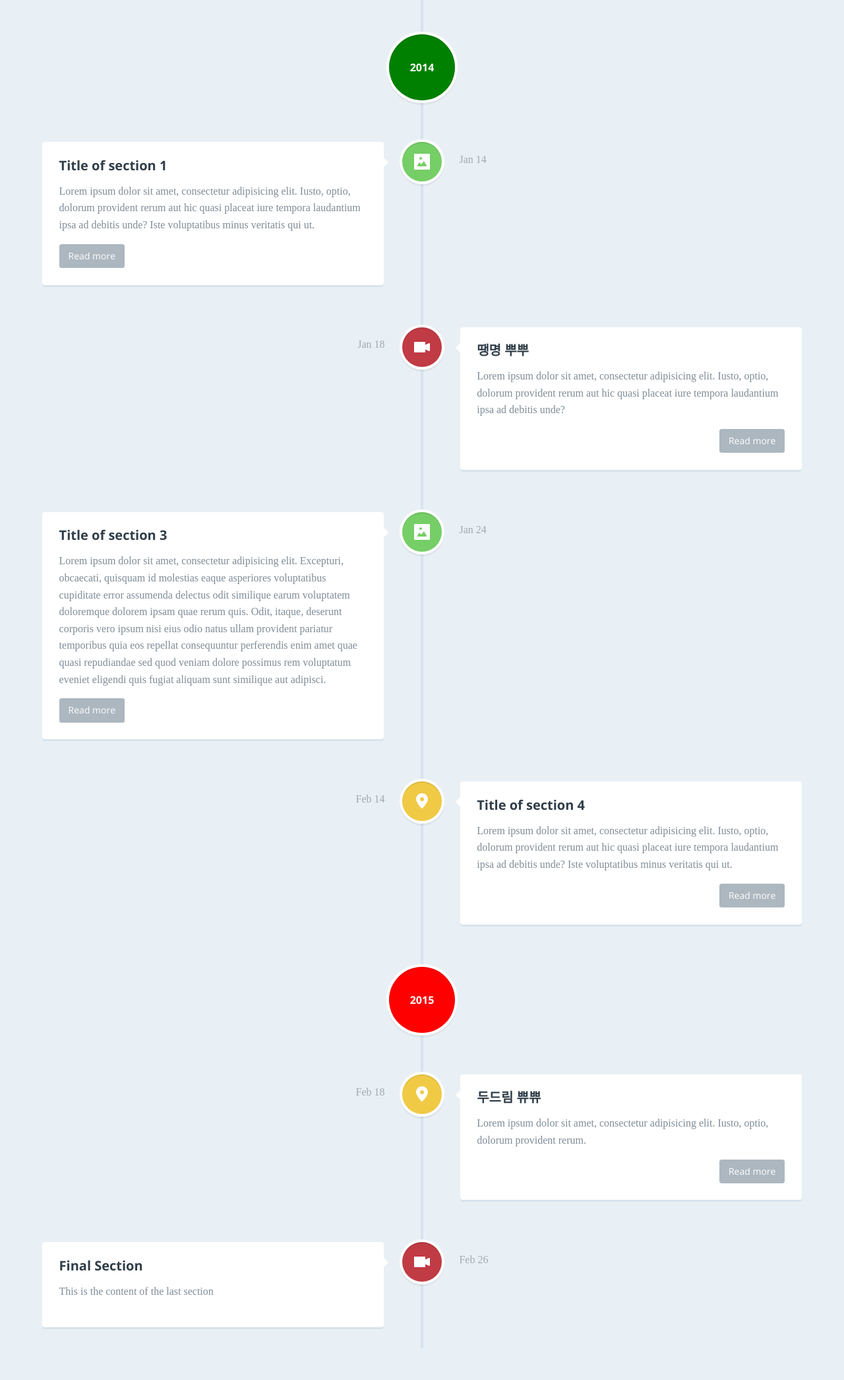
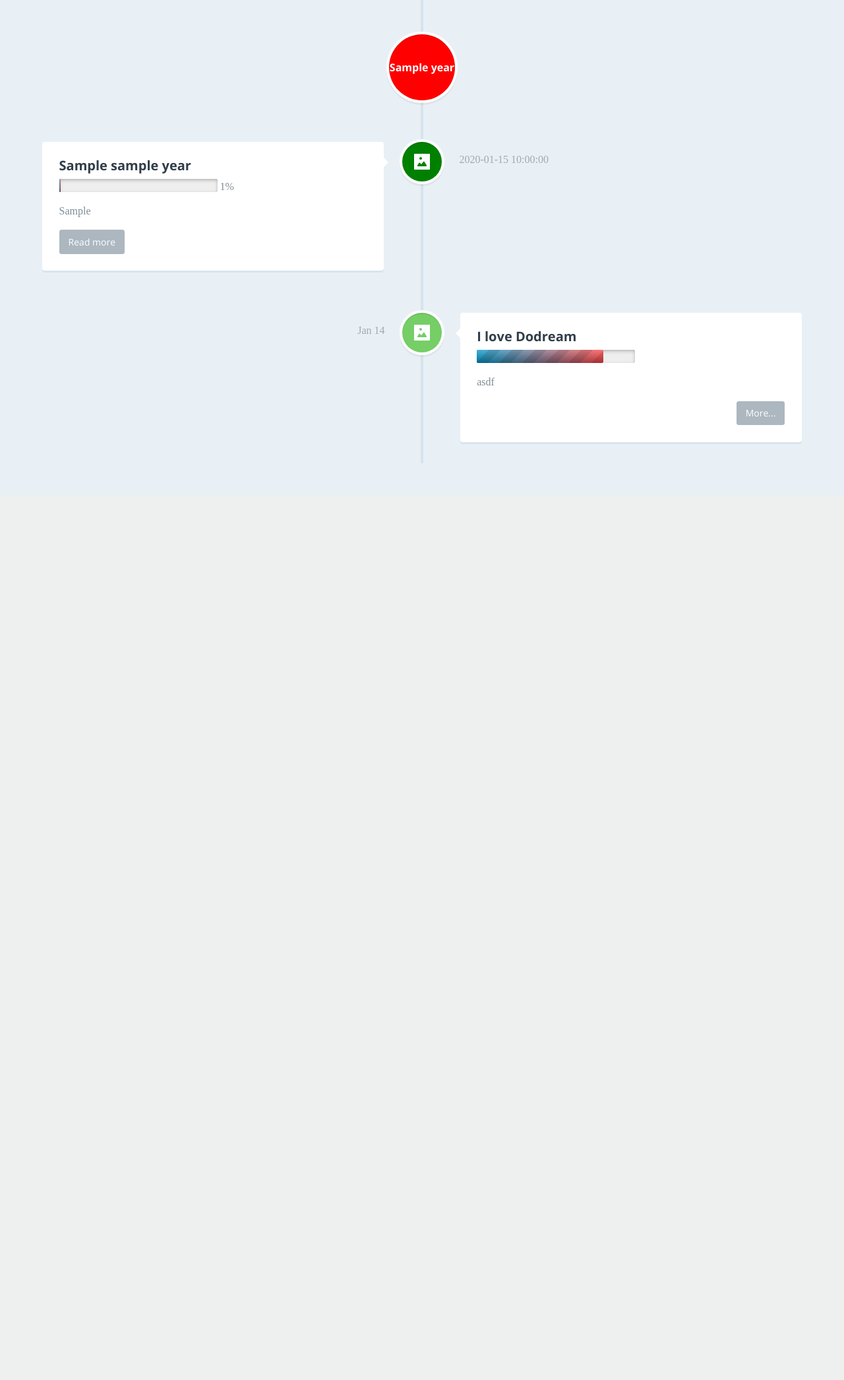
Before and after one commit to Kcrong/attract, a Flask app: template app/templates/timeline.html in a window 1280 px wide. Shown: the part 80-2171 px from the top of the page at 66% size. After the commit the page ends 782 px from the top, so only its background shows below. Run offline with Flask 2, Linux system fonts and the light colour scheme; the template is opened without the code that fills it: most values are stand-ins (such as "Sample title", 1, 10 or a date in 2020); some libraries are stand-ins or nearby versions; some web fonts are replaced.

Commit message:
complete timeline

```diff
--- a/app/DoMyung/models.py
+++ b/app/DoMyung/models.py
@@ -14,11 +14,13 @@ class Party(db.Model):
 class Promise(db.Model):
     id = db.Column(db.Integer, primary_key=True)
     party = db.Column(db.Integer, db.ForeignKey('party.id'))
+    date = db.Column(db.DATE, nullable=False)
     title = db.Column(db.String(30))
     details = db.Column(db.String(300))
-    active_yn = db.Column(db.BOOLEAN, default=True)
+    percentage = db.Column(db.Integer, nullable=False, default=0)
 
-    def __init__(self, title, details, party):
+    def __init__(self, title, details, party, date):
         self.title = title
         self.details = details
         self.party = party
+        self.date = date
--- a/app/static/css/timeline/style.css
+++ b/app/static/css/timeline/style.css
@@ -512,3 +512,33 @@ header h1 {
 #right {
   float:right;
 }
+progress[value] {
+  /* Reset the default appearance */
+  -webkit-appearance: none;
+   appearance: none;
+
+  margin-top: 10px;
+
+  width: 15em;
+  height: 20px;
+}
+
+progress[value]::-webkit-progress-bar {
+  background-color: #eee;
+  border-radius: 2px;
+  box-shadow: 0 2px 5px rgba(0, 0, 0, 0.25) inset;
+}
+
+progress[value]::-webkit-progress-value {
+  background-image:
+	   -webkit-linear-gradient(-45deg,
+	                           transparent 33%, rgba(0, 0, 0, .1) 33%,
+	                           rgba(0,0, 0, .1) 66%, transparent 66%),
+	   -webkit-linear-gradient(top,
+	                           rgba(255, 255, 255, .25),
+	                           rgba(0, 0, 0, .25)),
+	   -webkit-linear-gradient(left, #09c, #f44);
+
+    border-radius: 2px;
+    background-size: 35px 20px, 100% 100%, 100% 100%;
+}
--- a/app/templates/timeline.html
+++ b/app/templates/timeline.html
@@ -5,9 +5,13 @@
 	<meta name="viewport" content="width=device-width, initial-scale=1">
 
 	<link href='http://fonts.googleapis.com/css?family=Droid+Serif|Open+Sans:400,700' rel='stylesheet' type='text/css'>
+    <link href='http://fonts.googleapis.com/css?family=Lato:300,400,300italic,400italic' rel='stylesheet' type='text/css'>
+    <link href='http://fonts.googleapis.com/css?family=Montserrat:400,700' rel='stylesheet' type='text/css'>
 
 	<link rel="stylesheet" href="css/timeline/reset.css"> <!-- CSS reset -->
 	<link rel="stylesheet" href="css/timeline/style.css"> <!-- Resource style -->
+
+
 	<script src="js/timeline/modernizr.js"></script> <!-- Modernizr -->
 
 	<title>Responsive Vertical Timeline</title>
@@ -32,102 +36,151 @@
         <div style="margin-top: 100px"></div>
 		<!-- finish -->
 
+
+        {% for year in years %}
+            <div class="cd-timeline-block-big">
+            {% if promise_data[year|string][0]['promise_party'] == 2 %}
+                <div class="cd-timeline-img cd-dodream cd-big bounce-in" style="padding-top:42px;">
+            {% else %}
+                <div class="cd-timeline-img cd-sinmyung cd-big bounce-in" style="padding-top:42px;">
+            {% endif %}
+                    <h1 style="text-align: center; color: white">{{ year }}</h1>
+                </div>
+
+                    <div class="cd-timeline-content" style="visibility: hidden">
+                </div>
+            </div>
+            {%  for data in promise_data[year|string] %}
+
+                <div class="cd-timeline-block">
+                    <div class="cd-timeline-img cd-dodream bounce-in">
+
+                        <img src="img/timeline/cd-icon-picture.svg" alt="Picture">
+                    </div>
+
+                    <div class="cd-timeline-content">
+                        {% if data['promise_percent'] == 100 %}
+                        <h2 style="color: brown">
+                        {% else %}
+                        <h2>
+                            {{ data['promise_title'] }}</h2>
+                        {% endif %}
+                        <progress value="{{ data['promise_percent'] }}" max="100"></progress>
+                        {{ data['promise_percent'] }}%
+                        <p>{{ data['promise_info'] }}</p>
+                        <a href="#0" class="cd-read-more">Read more</a>
+                        <span class="cd-date">{{ data['promise_date'] }}</span>
+                    </div>
+                </div>
+
+            {%  endfor  %}
+        {% endfor %}
+
+
+
+
+
+<!--
         <div class="cd-timeline-block-big">
 			<div class="cd-timeline-img cd-dodream cd-big bounce-in" style="padding-top:42px;">
 				<h1 style="text-align: center; color: white">2014</h1>
-			</div> <!-- cd-timeline-img -->
+			</div>
 
 			<div class="cd-timeline-content" style="visibility: hidden">
 
-			</div> <!-- cd-timeline-content -->
-		</div> <!-- MY TEST CONTENT -->
+			</div>
+		</div>
+-->
 
         <div class="cd-timeline-block">
 			<div class="cd-timeline-img cd-picture bounce-in">
 				<img src="img/timeline/cd-icon-picture.svg" alt="Picture">
-			</div> <!-- cd-timeline-img -->
+			</div>
 
 			<div class="cd-timeline-content">
-				<h2>Title of section 1</h2>
-				<p>Lorem ipsum dolor sit amet, consectetur adipisicing elit. Iusto, optio, dolorum provident rerum aut hic quasi placeat iure tempora laudantium ipsa ad debitis unde? Iste voluptatibus minus veritatis qui ut.</p>
-				<a href="#0" class="cd-read-more">Read more</a>
+				<h2>I love Dodream</h2>
+
+                <progress value="80" max="100"></progress>
+				<p>asdf</p>
+                <a href="#0" class="cd-read-more">More...</a>
 				<span class="cd-date">Jan 14</span>
-			</div> <!-- cd-timeline-content -->
-		</div> <!-- cd-timeline-block -->
-
+			</div>
+		</div>
+<!--
 		<div class="cd-timeline-block">
 			<div class="cd-timeline-img cd-movie bounce-in">
 				<img src="img/timeline/cd-icon-movie.svg" alt="Movie">
-			</div> <!-- cd-timeline-img -->
+			</div>
 
 			<div class="cd-timeline-content">
-				<h2>땡명 뿌뿌</h2>
-				<p>Lorem ipsum dolor sit amet, consectetur adipisicing elit. Iusto, optio, dolorum provident rerum aut hic quasi placeat iure tempora laudantium ipsa ad debitis unde?</p>
+				<h2>I love SinMyung</h2>
+				<p>SinMyung~~!~!~!~!</p>
 				<a href="#0" class="cd-read-more">Read more</a>
 				<span class="cd-date">Jan 18</span>
-			</div> <!-- cd-timeline-content -->
-		</div> <!-- cd-timeline-block -->
+			</div>
+		</div>
 
 		<div class="cd-timeline-block">
 			<div class="cd-timeline-img cd-picture bounce-in">
 				<img src="img/timeline/cd-icon-picture.svg" alt="Picture">
-			</div> <!-- cd-timeline-img -->
+			</div>
 
 			<div class="cd-timeline-content">
 				<h2>Title of section 3</h2>
 				<p>Lorem ipsum dolor sit amet, consectetur adipisicing elit. Excepturi, obcaecati, quisquam id molestias eaque asperiores voluptatibus cupiditate error assumenda delectus odit similique earum voluptatem doloremque dolorem ipsam quae rerum quis. Odit, itaque, deserunt corporis vero ipsum nisi eius odio natus ullam provident pariatur temporibus quia eos repellat consequuntur perferendis enim amet quae quasi repudiandae sed quod veniam dolore possimus rem voluptatum eveniet eligendi quis fugiat aliquam sunt similique aut adipisci.</p>
 				<a href="#0" class="cd-read-more">Read more</a>
 				<span class="cd-date">Jan 24</span>
-			</div> <!-- cd-timeline-content -->
-		</div> <!-- cd-timeline-block -->
+			</div>
+		</div>
 
 		<div class="cd-timeline-block">
 			<div class="cd-timeline-img cd-location bounce-in">
 				<img src="img/timeline/cd-icon-location.svg" alt="Location">
-			</div> <!-- cd-timeline-img -->
+			</div>
 
 			<div class="cd-timeline-content">
 				<h2>Title of section 4</h2>
 				<p>Lorem ipsum dolor sit amet, consectetur adipisicing elit. Iusto, optio, dolorum provident rerum aut hic quasi placeat iure tempora laudantium ipsa ad debitis unde? Iste voluptatibus minus veritatis qui ut.</p>
 				<a href="#0" class="cd-read-more">Read more</a>
 				<span class="cd-date">Feb 14</span>
-			</div> <!-- cd-timeline-content -->
-		</div> <!-- cd-timeline-block -->
+			</div>
+		</div>
 
 		<div class="cd-timeline-block-big">
 			<div class="cd-timeline-img cd-sinmyung cd-big bounce-in" style="padding-top:42px;">
 				<h1 style="text-align: center; color: white">2015</h1>
-			</div> <!-- cd-timeline-img -->
+			</div>
 
 			<div class="cd-timeline-content" style="visibility: hidden">
 
-			</div> <!-- cd-timeline-content -->
-		</div> <!-- MY TEST CONTENT -->
+			</div>
+		</div>
 
 		<div class="cd-timeline-block">
 			<div class="cd-timeline-img cd-location bounce-in">
 				<img src="img/timeline/cd-icon-location.svg" alt="Location">
-			</div> <!-- cd-timeline-img -->
+			</div> <!
 
 			<div class="cd-timeline-content">
 				<h2>두드림 쀼쀼</h2>
 				<p>Lorem ipsum dolor sit amet, consectetur adipisicing elit. Iusto, optio, dolorum provident rerum.</p>
 				<a href="#0" class="cd-read-more">Read more</a>
 				<span class="cd-date">Feb 18</span>
-			</div> <!-- cd-timeline-content -->
-		</div> <!-- cd-timeline-block -->
+			</div>
+		</div>
 
 		<div class="cd-timeline-block">
 			<div class="cd-timeline-img cd-movie bounce-in">
 				<img src="img/timeline/cd-icon-movie.svg" alt="Movie">
-			</div> <!-- cd-timeline-img -->
-
+			</div>
 			<div class="cd-timeline-content">
 				<h2>Final Section</h2>
 				<p>This is the content of the last section</p>
 				<span class="cd-date">Feb 26</span>
-			</div> <!-- cd-timeline-content -->
-		</div> <!-- cd-timeline-block -->
+			</div>
+		</div>
+-->
+
 	</section> <!-- cd-timeline -->
 <script src="http://ajax.googleapis.com/ajax/libs/jquery/1.11.0/jquery.min.js"></script>
 <script src="js/timeline/main.js"></script> <!-- Resource jQuery -->
```
Also changed, not shown: app/DoMyung/views.py (+60 -6 lines), app/sunrin_app/views.py (+4 -4 lines).
